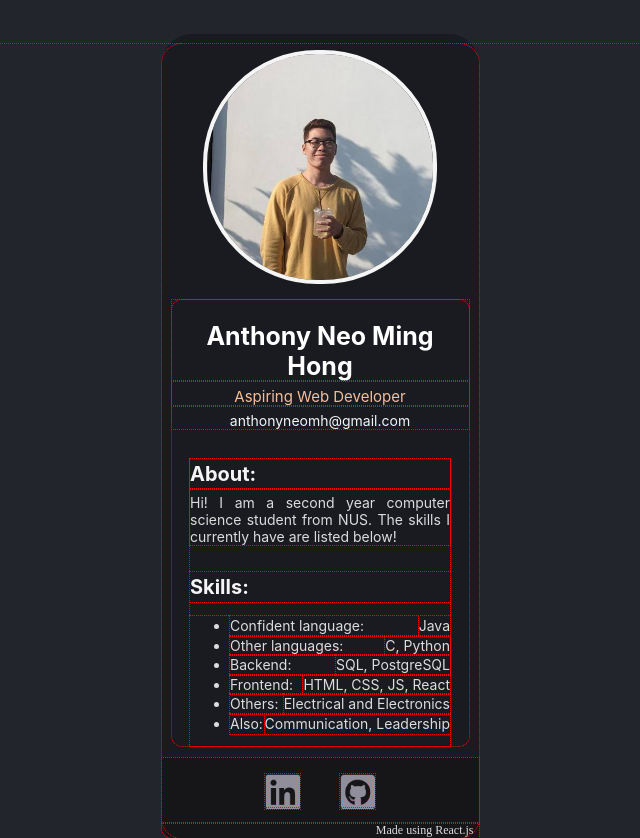
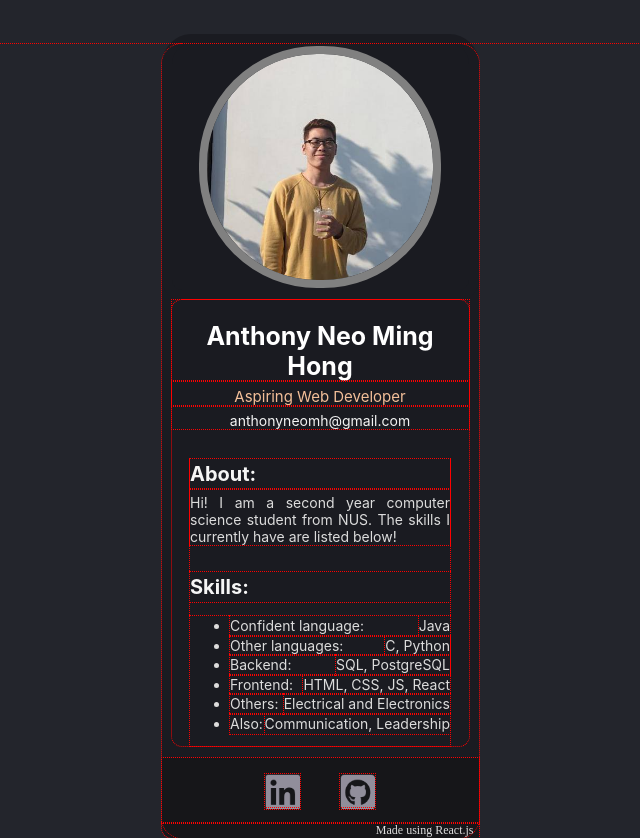
Before and after one commit to anthonynmh/my-digital-namecard, a React (Create React App) app: page / in a window 1280 px wide. Shown: the whole page, without its empty margins (320-960 px from the left). Built offline with nearby package versions, Linux system fonts and the light colour scheme.

Commit message:
Increased profile outline to 8px.

```diff
--- a/src/style.css
+++ b/src/style.css
@@ -31,7 +31,7 @@ body {
     height: 226px;
     border-radius: 110px;
     margin: auto;
-    outline: 4px solid whitesmoke;
+    outline: 8px solid grey;
 }
 
 .mainContent {
```
